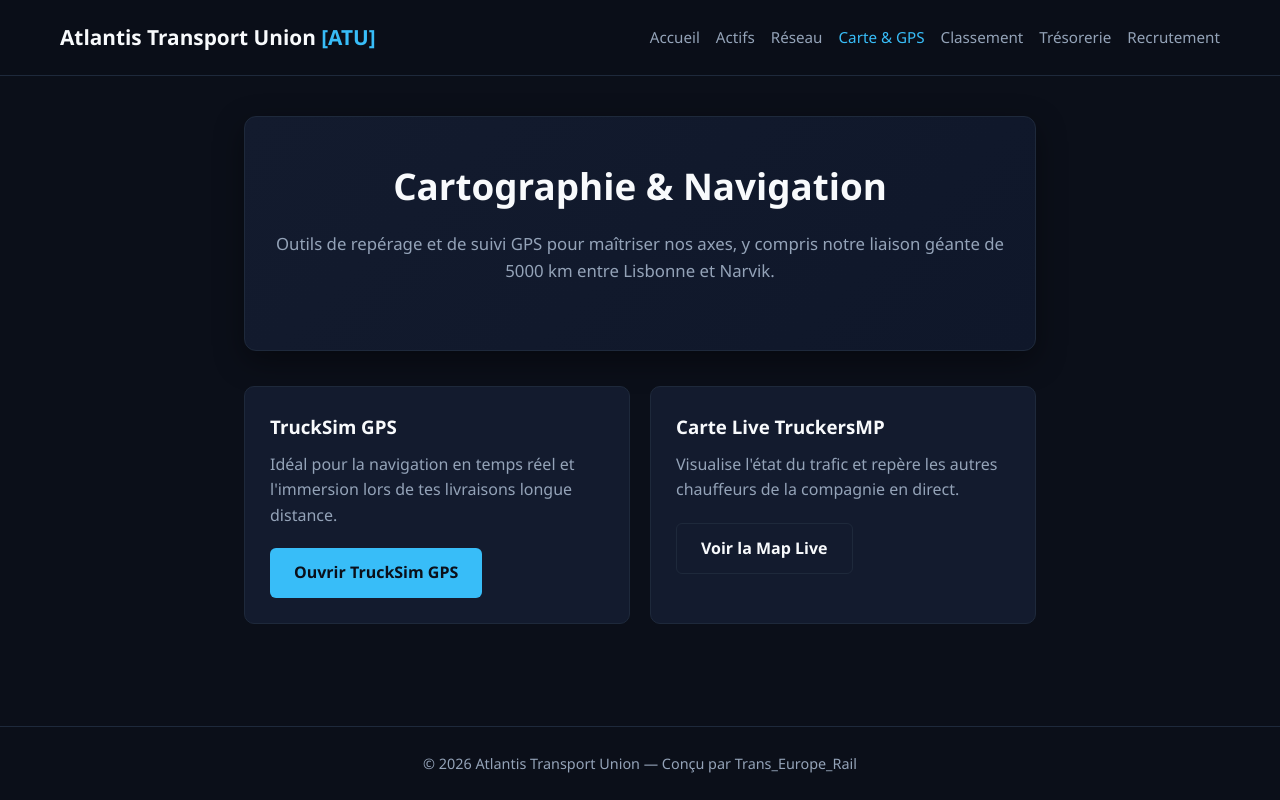
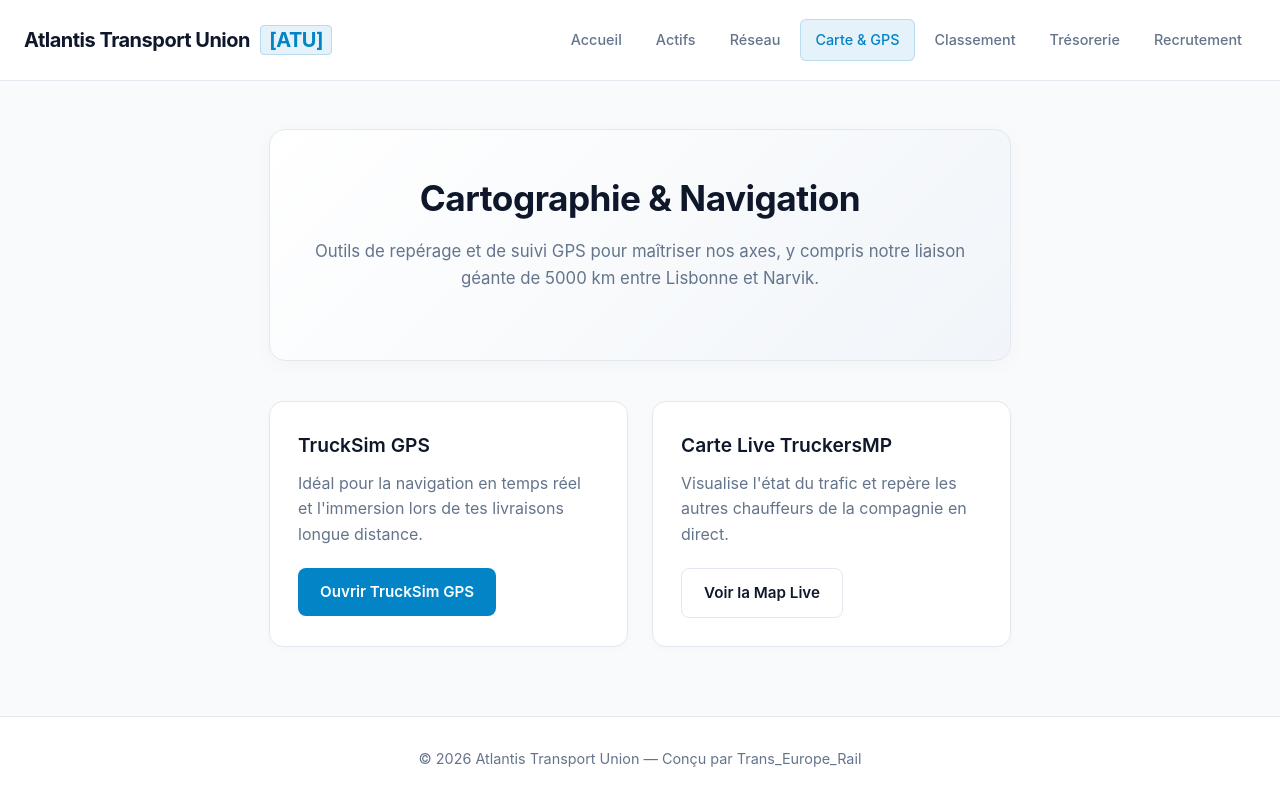
Before and after one commit to Trans-Europe-Rail/Atlantis-Transport-Union, a Flask app: page /carte in a window 1280 px wide. Run offline with Flask 3, Linux system fonts and the light colour scheme.

Commit message:
Refactor CSS variables and update styles

```diff
--- a/static/style.css
+++ b/static/style.css
@@ -1,12 +1,14 @@
 :root {
-    --bg-color: #0b0f19;
-    --card-bg: #131b2e;
-    --border-color: #1e293b;
-    --text-main: #f8fafc;
-    --text-muted: #94a3b8;
-    --accent: #38bdf8;
-    --accent-hover: #0ea5e9;
-    --success: #10b981;
+    --bg-main: #f8fafc;
+    --bg-surface: #ffffff;
+    --bg-card: #ffffff;
+    --border-color: #e2e8f0;
+    --text-main: #0f172a;
+    --text-muted: #64748b;
+    --accent: #0284c7;
+    --accent-hover: #0369a1;
+    --accent-glow: rgba(2, 132, 199, 0.1);
+    --success: #059669;
 }
 
 * {
@@ -16,8 +18,8 @@
 }
 
 body {
-    font-family: 'Segoe UI', system-ui, -apple-system, sans-serif;
-    background-color: var(--bg-color);
+    font-family: 'Inter', system-ui, -apple-system, sans-serif;
+    background-color: var(--bg-main);
     color: var(--text-main);
     line-height: 1.6;
     display: flex;
@@ -25,157 +27,211 @@ body {
     min-height: 100vh;
 }
 
+/* --- HEADER & NAVIGATION --- */
 header {
-    background-color: rgba(11, 15, 25, 0.95);
+    background-color: rgba(255, 255, 255, 0.9);
     border-bottom: 1px solid var(--border-color);
     position: sticky;
     top: 0;
     z-index: 1000;
-    backdrop-filter: blur(10px);
+    backdrop-filter: blur(12px);
 }
 
 .container {
-    max-width: 1200px;
+    max-width: 1280px;
     margin: 0 auto;
-    padding: 0 20px;
+    padding: 0 24px;
 }
 
 header .container {
     display: flex;
     justify-content: space-between;
     align-items: center;
-    height: 75px;
+    height: 80px;
 }
 
 .logo-area h1 {
-    font-size: 1.3rem;
+    font-size: 1.25rem;
     font-weight: 700;
+    letter-spacing: -0.5px;
     color: var(--text-main);
 }
 
 .logo-area span {
     color: var(--accent);
+    background: var(--accent-glow);
+    padding: 2px 8px;
+    border-radius: 4px;
+    margin-left: 6px;
+    border: 1px solid rgba(2, 132, 199, 0.2);
 }
 
 nav {
     display: flex;
     align-items: center;
-    flex-wrap: wrap;
+    gap: 6px;
 }
 
 nav a {
     color: var(--text-muted);
     text-decoration: none;
-    margin-left: 16px;
+    padding: 8px 14px;
     font-weight: 500;
-    font-size: 0.95rem;
-    transition: color 0.2s ease;
+    font-size: 0.9rem;
+    border-radius: 6px;
+    transition: all 0.2s ease;
 }
 
 nav a:hover, nav a.active {
-    color: var(--accent);
+    color: var(--text-main);
+    background-color: #f1f5f9;
 }
 
+nav a.active {
+    color: var(--accent);
+    background-color: var(--accent-glow);
+    border: 1px solid rgba(2, 132, 199, 0.2);
+}
+
+/* --- MAIN & HERO --- */
 main.container {
     flex: 1;
-    padding: 40px 20px;
+    padding: 48px 24px;
 }
 
 .hero {
-    background: linear-gradient(135deg, var(--card-bg) 0%, #0f172a 100%);
+    background: linear-gradient(135deg, #ffffff 0%, #f1f5f9 100%);
     border: 1px solid var(--border-color);
-    border-radius: 12px;
-    padding: 55px 30px;
+    border-radius: 16px;
+    padding: 48px 36px;
     text-align: center;
-    margin-bottom: 35px;
-    box-shadow: 0 10px 30px rgba(0, 0, 0, 0.4);
+    margin-bottom: 40px;
+    box-shadow: 0 4px 20px rgba(0, 0, 0, 0.03);
 }
 
 .hero h2 {
-    font-size: 2.3rem;
-    margin-bottom: 15px;
+    font-size: 2.2rem;
+    font-weight: 700;
+    margin-bottom: 12px;
+    letter-spacing: -0.5px;
     color: var(--text-main);
 }
 
 .hero p {
     color: var(--text-muted);
-    max-width: 750px;
-    margin: 0 auto 25px auto;
+    max-width: 700px;
+    margin: 0 auto 28px auto;
     font-size: 1.05rem;
 }
 
+/* --- BUTTONS --- */
 .btn {
     background-color: var(--accent);
-    color: #0b0f19;
-    padding: 12px 24px;
-    border-radius: 6px;
+    color: #ffffff;
+    padding: 12px 22px;
+    border-radius: 8px;
     font-weight: 600;
     text-decoration: none;
-    transition: background-color 0.2s, transform 0.1s;
-    display: inline-block;
+    transition: all 0.2s ease;
+    display: inline-flex;
+    align-items: center;
+    justify-content: center;
+    gap: 8px;
+    border: none;
+    cursor: pointer;
+    font-size: 0.95rem;
 }
 
 .btn:hover {
     background-color: var(--accent-hover);
     transform: translateY(-1px);
+    box-shadow: 0 4px 12px rgba(2, 132, 199, 0.2);
 }
 
 .btn.secondary {
-    background-color: transparent;
+    background-color: #ffffff;
     border: 1px solid var(--border-color);
     color: var(--text-main);
 }
 
 .btn.secondary:hover {
-    background-color: var(--border-color);
+    background-color: #f8fafc;
+    border-color: var(--accent);
+    box-shadow: none;
 }
 
+/* --- GRIDS & CARDS --- */
 .grid {
     display: grid;
-    grid-template-columns: repeat(auto-fit, minmax(300px, 1fr));
-    gap: 20px;
-    margin-top: 20px;
+    grid-template-columns: repeat(auto-fit, minmax(320px, 1fr));
+    gap: 24px;
+    margin-top: 24px;
 }
 
 .card {
-    background-color: var(--card-bg);
+    background-color: var(--bg-card);
     border: 1px solid var(--border-color);
-    border-radius: 10px;
-    padding: 25px;
+    border-radius: 14px;
+    padding: 28px;
+    box-shadow: 0 2px 8px rgba(0, 0, 0, 0.02);
+    transition: border-color 0.2s ease, box-shadow 0.2s ease;
+}
+
+.card:hover {
+    border-color: var(--accent);
+    box-shadow: 0 4px 16px rgba(0, 0, 0, 0.05);
 }
 
 .card h3 {
+    font-size: 1.2rem;
+    font-weight: 600;
     margin-bottom: 10px;
     color: var(--text-main);
 }
 
+/* --- TABLES --- */
 table {
     width: 100%;
     border-collapse: collapse;
-    margin-top: 20px;
-    background-color: var(--card-bg);
-    border-radius: 8px;
+    margin-top: 24px;
+    background-color: var(--bg-surface);
+    border-radius: 12px;
     overflow: hidden;
     border: 1px solid var(--border-color);
+    box-shadow: 0 2px 8px rgba(0, 0, 0, 0.02);
 }
 
 th, td {
-    padding: 14px 18px;
+    padding: 16px 20px;
     text-align: left;
     border-bottom: 1px solid var(--border-color);
 }
 
 th {
-    background-color: #1a233a;
+    background-color: #f1f5f9;
     font-weight: 600;
+    color: var(--text-muted);
+    font-size: 0.85rem;
+    text-transform: uppercase;
+    letter-spacing: 0.5px;
+}
+
+td {
+    font-size: 0.95rem;
     color: var(--text-main);
 }
 
+tr:last-child td {
+    border-bottom: none;
+}
+
+/* --- FOOTER --- */
 footer {
     border-top: 1px solid var(--border-color);
     text-align: center;
-    padding: 25px;
+    padding: 30px;
     color: var(--text-muted);
     font-size: 0.9rem;
-    background-color: var(--bg-color);
+    background-color: var(--bg-surface);
+    margin-top: auto;
 }
```
